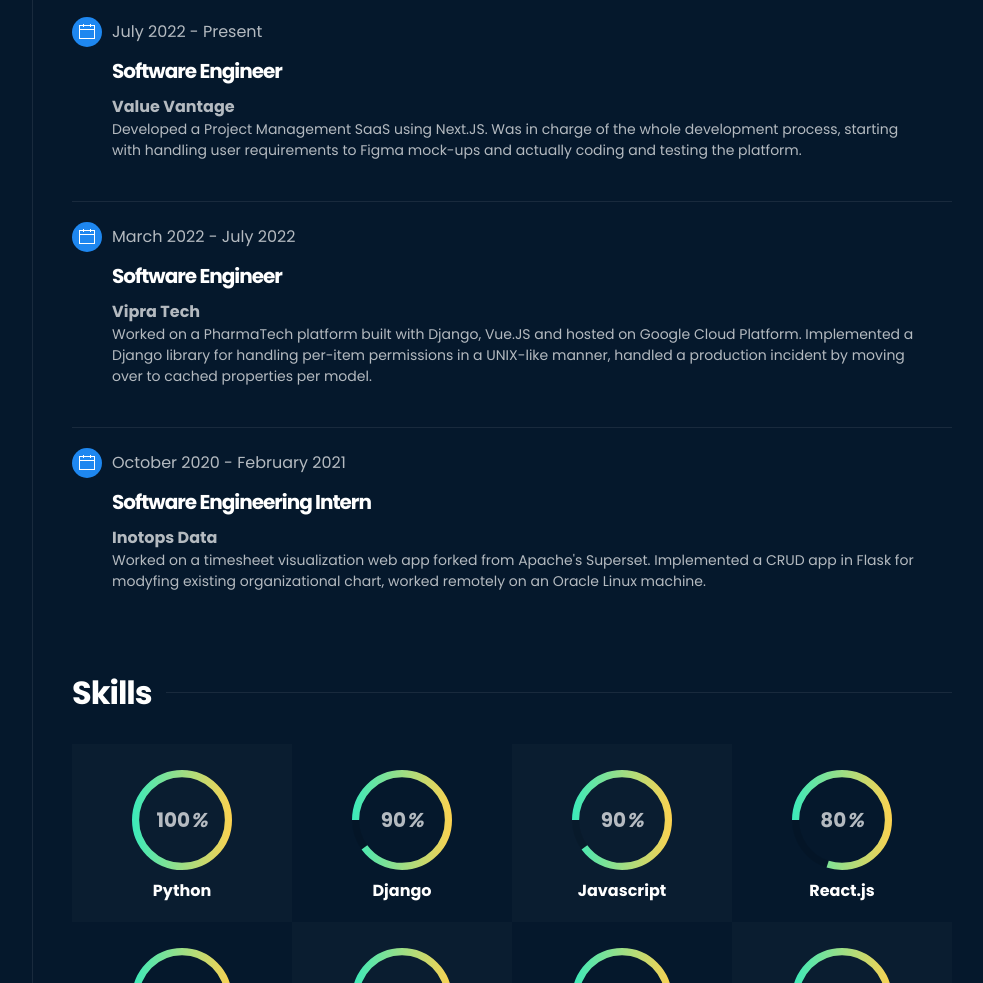
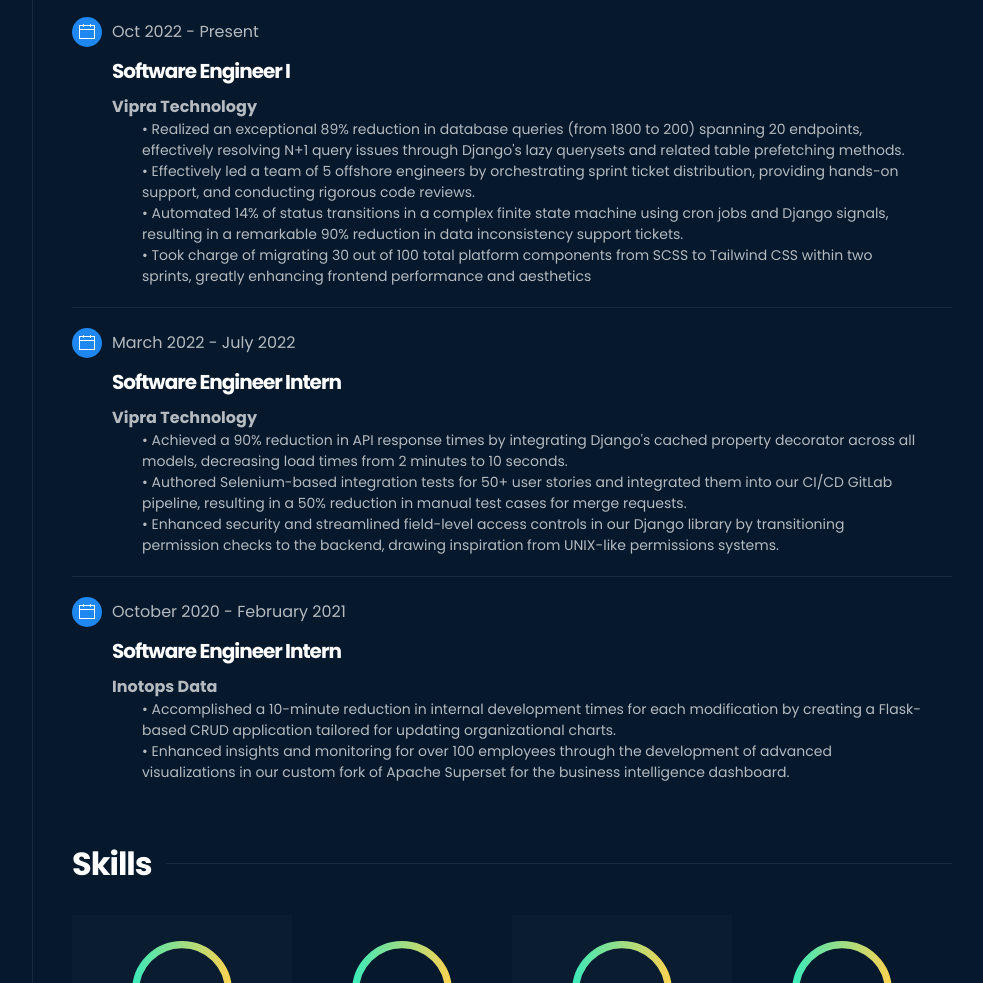
Before and after one commit to andreiujica/andreiujica.github.io, a website: page index.html in a window 1280 px wide. Shown: the part 2362-3345 px from the top of the page, without its empty margins (288-1271 px from the left). Drawn offline with Linux system fonts and the light colour scheme.

Commit message:
feat(experience): add latest updated data to the experience section

```diff
--- a/index.html
+++ b/index.html
@@ -285,6 +285,7 @@
                           <li>
                             • Excelled in university-affiliated extracurriculars, completing Google Labs' web development program.
                           </li>
+                        </ul>
                       </div>
                     </div>
                   </li>
@@ -304,6 +305,7 @@
                           <li>
                             • Score in the Romanian Baccalaureate: Mathematics 9.90, Physics 9.75, Romanian Language and Literature 9.60 (Top 2%)
                           </li>
+                        </ul>
                       </div>
                     </div>
                   </li>
@@ -320,12 +322,29 @@
                     <div class="yb-resume-item">
                       <div class="yb-resume-item-date">
                         <div class="yb-resume-item-date-icon"> <span data-uk-icon="calendar"></span></div>
-                        <div class="yb-resume-item-date-text"><span>July 2022 - Present</span></div>
+                        <div class="yb-resume-item-date-text"><span>Oct 2022 - Present</span></div>
                       </div>
-                      <h4 class="yb-section-title">Software Engineer</h4>
-                      <strong>Value Vantage</strong>
+                      <h4 class="yb-section-title">Software Engineer I</h4>
+                      <strong>Vipra Technology</strong>
                       <div class="uk-text-small">
-                        <p>Developed a Project Management SaaS using Next.JS. Was in charge of the whole development process, starting with handling user requirements to Figma mock-ups and actually coding and testing the platform.</p>
+                        <ul>
+                          <li>
+                            • Realized an exceptional 89% reduction in database queries (from 1800 to 200) spanning 20 endpoints, effectively
+                              resolving N+1 query issues through Django's lazy querysets and related table prefetching methods.
+                          </li>
+                          <li>
+                            • Effectively led a team of 5 offshore engineers by orchestrating sprint ticket distribution, providing hands-on
+                              support, and conducting rigorous code reviews.
+                          </li>
+                          <li>
+                            • Automated 14% of status transitions in a complex finite state machine using cron jobs and Django signals, resulting
+                              in a remarkable 90% reduction in data inconsistency support tickets.
+                          </li>
+                          <li>
+                            • Took charge of migrating 30 out of 100 total platform components from SCSS to Tailwind CSS within two sprints,
+                              greatly enhancing frontend performance and aesthetics
+                          </li>
+                        </ul>
                       </div>
                     </div>
                   </li>
@@ -335,10 +354,23 @@
                         <div class="yb-resume-item-date-icon"> <span data-uk-icon="calendar"></span></div>
                         <div class="yb-resume-item-date-text"><span>March 2022 - July 2022</span></div>
                       </div>
-                      <h4 class="yb-section-title">Software Engineer</h4>
-                      <strong>Vipra Tech</strong>
+                      <h4 class="yb-section-title">Software Engineer Intern</h4>
+                      <strong>Vipra Technology</strong>
                       <div class="uk-text-small">
-                        <p>Worked on a PharmaTech platform built with Django, Vue.JS and hosted on Google Cloud Platform. Implemented a Django library for handling per-item permissions in a UNIX-like manner, handled a production incident by moving over to cached properties per model.</p>
+                        <ul>
+                          <li>
+                            • Achieved a 90% reduction in API response times by integrating Django's cached property decorator across all
+                              models, decreasing load times from 2 minutes to 10 seconds.
+                          </li>
+                          <li>
+                            • Authored Selenium-based integration tests for 50+ user stories and integrated them into our CI/CD GitLab
+                            pipeline, resulting in a 50% reduction in manual test cases for merge requests.
+                          </li>
+                          <li>
+                            • Enhanced security and streamlined field-level access controls in our Django library by transitioning permission
+                            checks to the backend, drawing inspiration from UNIX-like permissions systems.
+                          </li>
+                        </ul>
                       </div>
                     </div>
                   </li>
@@ -348,10 +380,19 @@
                         <div class="yb-resume-item-date-icon"> <span data-uk-icon="calendar"></span></div>
                         <div class="yb-resume-item-date-text"><span>October 2020 - February 2021</span></div>
                       </div>
-                      <h4 class="yb-section-title">Software Engineering Intern</h4>
+                      <h4 class="yb-section-title">Software Engineer Intern</h4>
                       <strong>Inotops Data</strong>
                       <div class="uk-text-small">
-                        <p>Worked on a timesheet visualization web app forked from Apache's Superset. Implemented a CRUD app in Flask for modyfing existing organizational chart, worked remotely on an Oracle Linux machine.</p>
+                        <ul>
+                          <li>
+                            • Accomplished a 10-minute reduction in internal development times for each modification by creating a Flask-based
+                            CRUD application tailored for updating organizational charts.
+                          </li>
+                          <li>
+                            • Enhanced insights and monitoring for over 100 employees through the development of advanced visualizations in
+                            our custom fork of Apache Superset for the business intelligence dashboard.
+                          </li>
+                        </ul>
                       </div>
                     </div>
                   </li>
```
